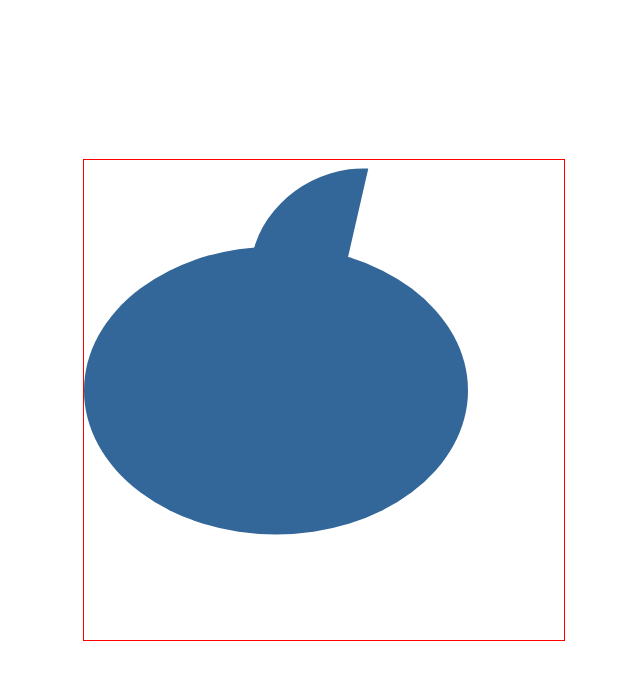
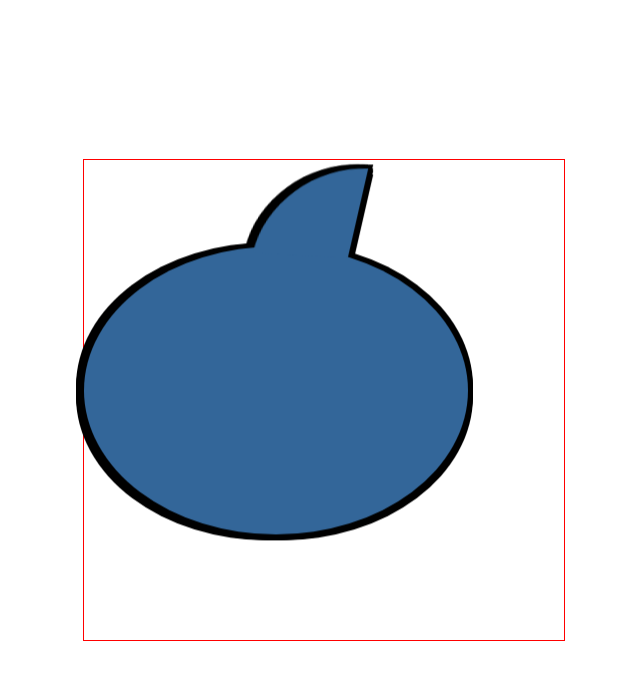
Before and after one commit to Kriksy/kawaii_shark, a plain HTML site: page index.html in a window 1280 px wide. Shown: the whole page, without its empty margins (316-956 px from the left). Drawn offline with Linux system fonts and the light colour scheme.

Commit message:
Add shadow to body and fin

```diff
--- a/styles.css
+++ b/styles.css
@@ -23,7 +23,8 @@
     border-radius: 50%;
     top: 50%;
     left: 0;
-    transform: translateY(30%)
+    transform: translateY(30%);
+    filter: drop-shadow(-1vmin 0vmin) drop-shadow(0.7vmin 0vmin) drop-shadow(0 0.75vmin) drop-shadow(0 -0.5vmin);
 }
 
 .fin {
```
